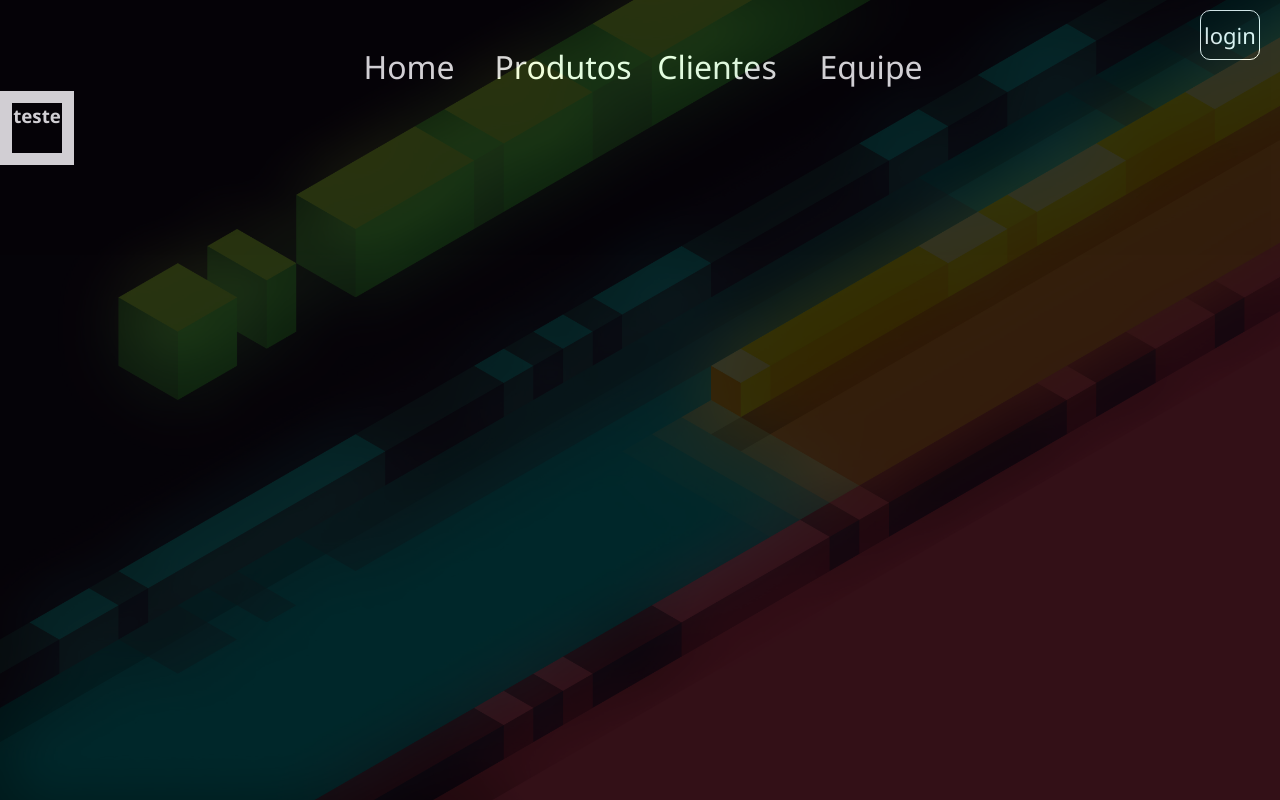
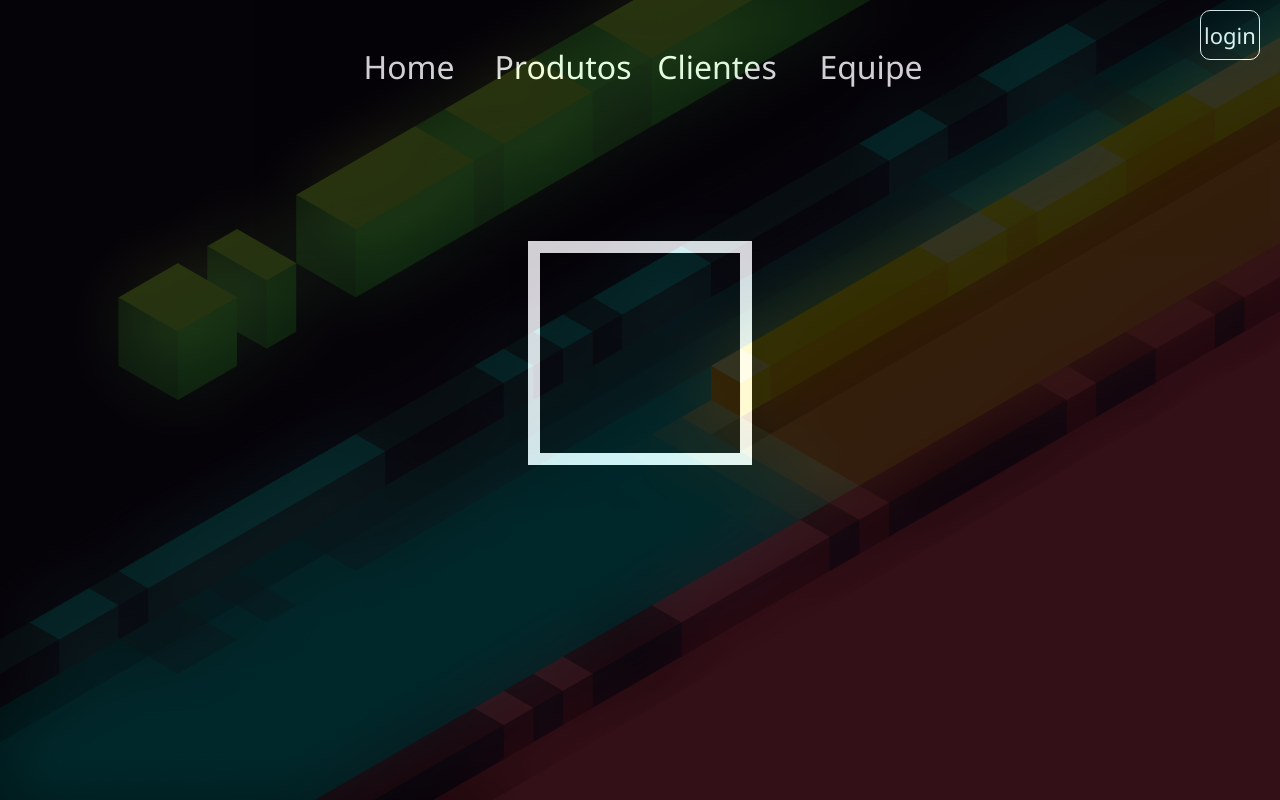
Before and after one commit to ItalloGomes/OakTruffle, a plain HTML site: page SiteInstitucional_Hephaestos/HTML/equipe.html in a window 1280 px wide. Drawn offline with Linux system fonts and the light colour scheme.

Commit message:
atualização equipe

```diff
--- a/SiteInstitucional_Hephaestos/CSS/style.css
+++ b/SiteInstitucional_Hephaestos/CSS/style.css
@@ -86,14 +86,13 @@ nav {
 }
 
 .div_equipe{
-
+    display: flex;
     border: 12px solid;
     color: white;
-    width: 50px;
-    height: 50px;
-    text-align: center;
+    width: 200px;
+    height: 200px;
+    margin-left:auto;
+    margin-right:auto;
+    margin-top: 150px;
     font-family: 'Segoe UI', Tahoma, Geneva, Verdana, sans-serif;
-
-
-
   }
--- a/SiteInstitucional_Hephaestos/HTML/equipe.html
+++ b/SiteInstitucional_Hephaestos/HTML/equipe.html
@@ -18,8 +18,9 @@
             <a href="equipe.html"><button class="nav_button_equipe">Equipe</button></a>
 
             <div class="div_equipe">
-                <h1 style="color: white;">teste</h1>
+
             </div>
+
         </nav>
         <a href="login.html"><button id="button_login">login</button></a>
 
```
